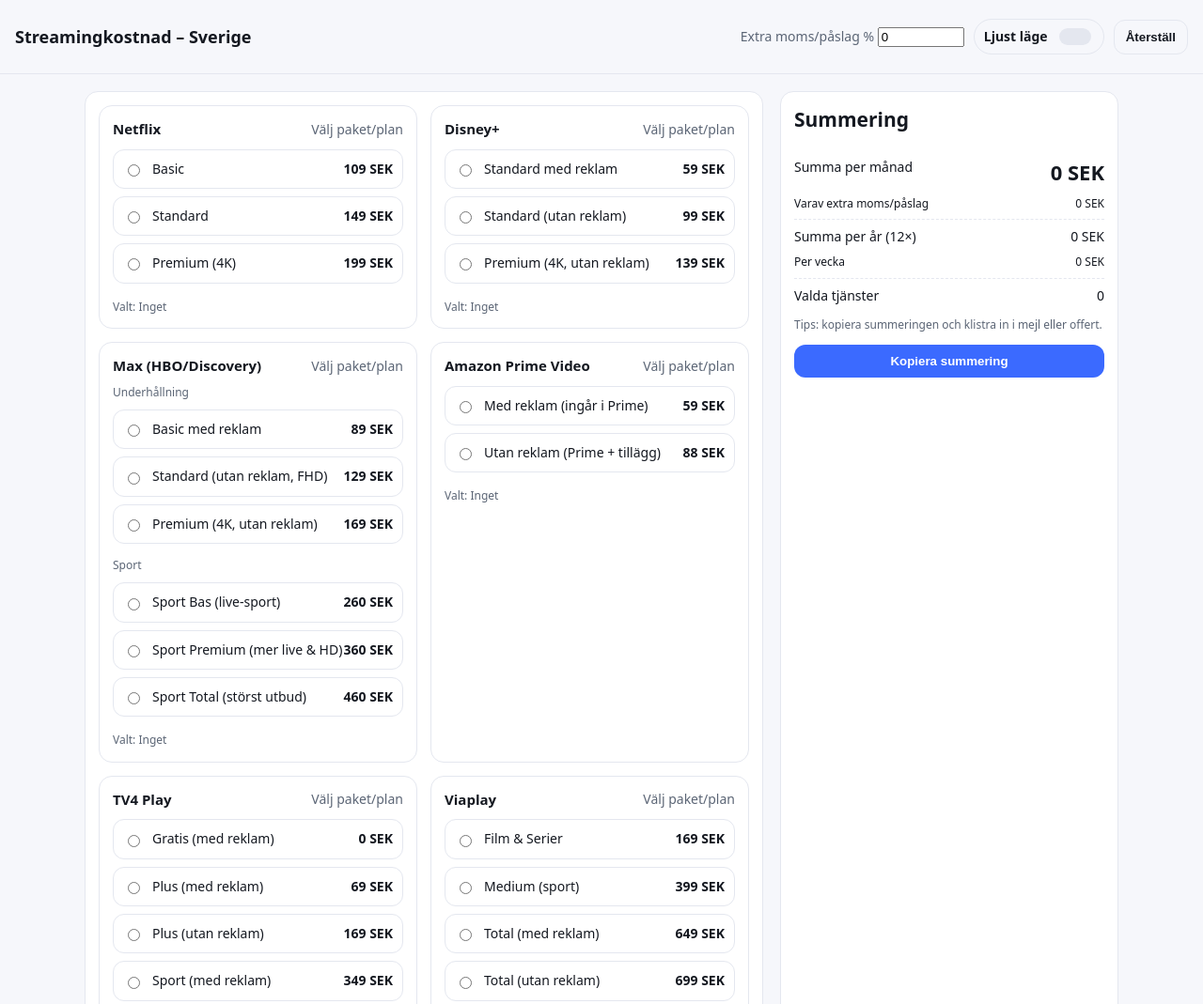
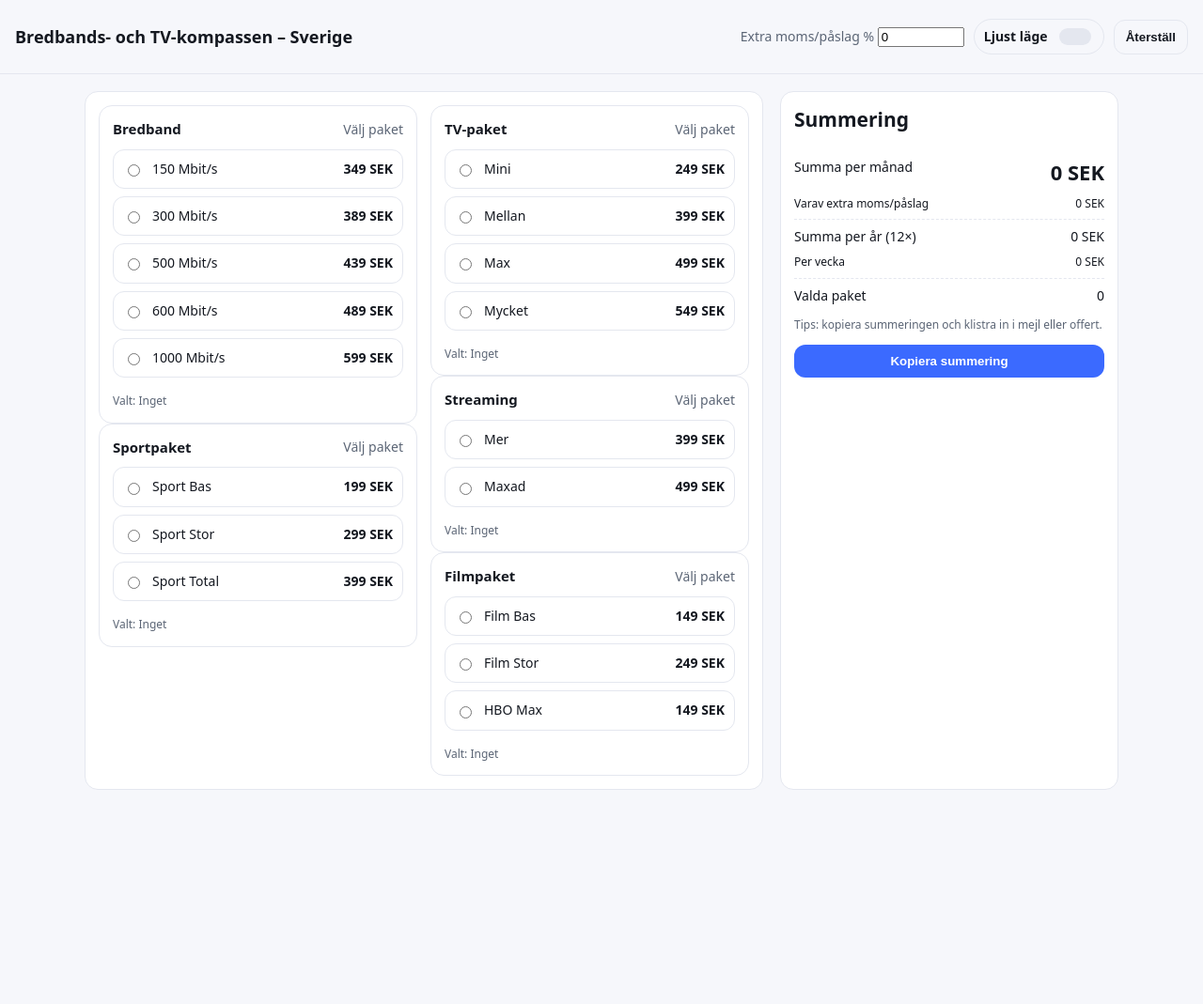
Before and after one commit to MaristoFlow/StreamCalc, a plain HTML site: page index (25).html in a window 1280 px wide. Shown: the top 1069 px of the page at 94% size. After the commit the page ends 859 px from the top, so only its background shows below. Drawn offline with Linux system fonts and the light colour scheme.

Commit message:
Update index (25).html

```diff
--- a/index (25).html
+++ b/index (25).html
@@ -3,7 +3,7 @@
 <head>
   <meta charset="utf-8" />
   <meta name="viewport" content="width=device-width, initial-scale=1" />
-  <title>Streamingkostnad – Sverige</title>
+  <title>Bredbands- och TV-kompassen – Sverige</title>
   <style>
     :root{
       --bg:#0f1115;--card:#141820;--muted:#9aa3b2;--text:#e9edf5;--accent:#7aa2ff;--line:#202736;
@@ -21,8 +21,11 @@
     main{max-width:1100px;margin:0 auto;padding:18px;display:grid;grid-template-columns: 1fr 360px;gap:18px}
     @media (max-width: 980px){main{grid-template-columns:1fr}}
     .card{background:var(--card);border:1px solid var(--line);border-radius:14px;padding:14px}
-    .services{display:grid;grid-template-columns:repeat(2,minmax(0,1fr));gap:14px}
-    @media (max-width:720px){.services{grid-template-columns:1fr}}
+
+    /* Två kolumner i tjänstelistan: vänster (bredband+sport), höger (tv+streaming+film) */
+    .columns{display:grid;grid-template-columns:repeat(2,minmax(0,1fr));gap:14px}
+    @media (max-width:720px){.columns{grid-template-columns:1fr}}
+
     .service{display:flex;flex-direction:column;gap:10px}
     .service header{display:flex;justify-content:space-between;align-items:center;border:0;padding:0}
     .service h2{font-size:15px;margin:0}
@@ -48,14 +51,13 @@
     .note{font-size:12px;color:var(--muted)}
     .hr{border:0;border-top:1px dashed var(--line);margin:8px 0}
 
-    /* Valmarkering */
     .selected{border-color: var(--accent);box-shadow: 0 0 0 2px var(--glow-color);background: var(--glow-bg)}
     .subhead{font-size:12px;color:var(--muted);margin-top:-2px}
   </style>
 </head>
 <body>
   <header>
-    <h1>Streamingkostnad – Sverige</h1>
+    <h1>Bredbands- och TV-kompassen – Sverige</h1>
     <div class="right">
       <label class="muted">Extra moms/påslag %
         <input type="number" id="vat" value="0" min="0" max="50" step="1" style="width:84px"/>
@@ -72,102 +74,87 @@
   </header>
 
   <main>
+    <!-- Tjänster (vänster sektion) -->
     <section class="card">
-      <div class="services" id="services"></div>
+      <div class="columns">
+        <!-- VÄNSTER KOLUMN: Bredband + Sport -->
+        <div id="leftCol"></div>
+        <!-- HÖGER KOLUMN: TV + Streaming + Film -->
+        <div id="rightCol"></div>
+      </div>
     </section>
 
+    <!-- Summering (höger sektion) -->
     <aside class="card total-card">
       <h2 style="margin-top:0">Summering</h2>
       <div class="chips" id="selectedChips"></div>
 
-      <div class="row">
-        <div>Summa per månad</div>
-        <div id="monthly" class="grand" aria-live="polite">0 SEK</div>
-      </div>
-      <div class="row kicker">
-        <div>Varav extra moms/påslag</div>
-        <div id="vatAmt" aria-live="polite">0 SEK</div>
-      </div>
+      <div class="row"><div>Summa per månad</div><div id="monthly" class="grand" aria-live="polite">0 SEK</div></div>
+      <div class="row kicker"><div>Varav extra moms/påslag</div><div id="vatAmt" aria-live="polite">0 SEK</div></div>
       <hr class="hr">
-      <div class="row">
-        <div>Summa per år (12×)</div>
-        <div id="yearly" aria-live="polite">0 SEK</div>
-      </div>
-      <div class="row kicker">
-        <div>Per vecka</div>
-        <div id="perWeek" aria-live="polite">0 SEK</div>
-      </div>
+      <div class="row"><div>Summa per år (12×)</div><div id="yearly" aria-live="polite">0 SEK</div></div>
+      <div class="row kicker"><div>Per vecka</div><div id="perWeek" aria-live="polite">0 SEK</div></div>
       <hr class="hr">
-      <div class="row"><div>Valda tjänster</div><div id="count" aria-live="polite">0</div></div>
+      <div class="row"><div>Valda paket</div><div id="count" aria-live="polite">0</div></div>
       <p class="note">Tips: kopiera summeringen och klistra in i mejl eller offert.</p>
       <button id="copyBtn" class="btn" style="width:100%">Kopiera summering</button>
     </aside>
   </main>
 
 <script>
-/* === KONFIG – fasta SEK-priser (inkl moms i listpris) === */
+/* === KONFIG – kategoriupplägg & prisnivåer (kan justeras) ===
+   En (1) vald plan per kategori (service.id). Kategorier kan kombineras. */
 const CONFIG = {
   currency: 'SEK',
+  leftOrder:  ['broadband','sport'],          // renderas i vänster kolumn
+  rightOrder: ['tv','streaming','film'],      // renderas i höger kolumn
   services: [
-    {
-      id:'netflix', name:'Netflix',
-      plans:[
-        { id:'basic',    label:'Basic',            priceSEK: 109 },
-        { id:'standard', label:'Standard',         priceSEK: 149 },
-        { id:'premium',  label:'Premium (4K)',     priceSEK: 199 }
+    /* Bredband – välj en hastighet */
+    { id:'broadband', name:'Bredband',
+      plans: [
+        { id:'bb150', label:'150 Mbit/s',  priceSEK:349 },
+        { id:'bb300', label:'300 Mbit/s',  priceSEK:389 },
+        { id:'bb500', label:'500 Mbit/s',  priceSEK:439 },
+        { id:'bb600', label:'600 Mbit/s',  priceSEK:489 },
+        { id:'bb1000',label:'1000 Mbit/s', priceSEK:599 },
       ]
     },
-    {
-      id:'disney', name:'Disney+',
-      plans:[
-        { id:'ads',      label:'Standard med reklam',           priceSEK: 59  },
-        { id:'standard', label:'Standard (utan reklam)',        priceSEK: 99  },
-        { id:'premium',  label:'Premium (4K, utan reklam)',     priceSEK: 139 }
+
+    /* TV – paket (Mini, Mellan, Max, Mycket) */
+    { id:'tv', name:'TV-paket',
+      plans: [
+        { id:'tvMini',   label:'Mini',   priceSEK:249 },
+        { id:'tvMellan', label:'Mellan', priceSEK:399 },
+        { id:'tvMax',    label:'Max',    priceSEK:499 },
+        { id:'tvMycket', label:'Mycket', priceSEK:549 },
       ]
     },
-    {
-      id:'max', name:'Max (HBO/Discovery)',
-      /* Viktigt: Sport är egna fristående planer – inget tillägg krävs */
-      plans:[
-        { id:'basicAds',    label:'Basic med reklam',               priceSEK: 89  },
-        { id:'standard',    label:'Standard (utan reklam, FHD)',    priceSEK: 129 },
-        { id:'premium',     label:'Premium (4K, utan reklam)',      priceSEK: 169 },
-        { id:'sportBase',   label:'Sport Bas (live-sport)',         priceSEK: 260 },
-        { id:'sportPremium',label:'Sport Premium (mer live & HD)',  priceSEK: 360 },
-        { id:'sportTotal',  label:'Sport Total (störst utbud)',     priceSEK: 460 }
-      ],
-      groups: [
-        { title: 'Underhållning', ids: ['basicAds','standard','premium'] },
-        { title: 'Sport',         ids: ['sportBase','sportPremium','sportTotal'] }
+
+    /* Streaming – Mer, Maxad */
+    { id:'streaming', name:'Streaming',
+      plans: [
+        { id:'strMer',   label:'Mer',    priceSEK:399 },
+        { id:'strMaxad', label:'Maxad',  priceSEK:499 },
       ]
     },
-    {
-      id:'prime', name:'Amazon Prime Video',
-      plans:[
-        { id:'ads',      label:'Med reklam (ingår i Prime)',    priceSEK: 59  },
-        { id:'adfree',   label:'Utan reklam (Prime + tillägg)', priceSEK: 88  }
+
+    /* Sport – kan kombineras med TV/Streaming, men här väljer man ett sportpaket */
+    { id:'sport', name:'Sportpaket',
+      plans: [
+        { id:'sportBas',  label:'Sport Bas',  priceSEK:199 },
+        { id:'sportStor', label:'Sport Stor', priceSEK:299 },
+        { id:'sportTotal',label:'Sport Total',priceSEK:399 },
       ]
     },
-    {
-      id:'tv4', name:'TV4 Play',
-      plans:[
-        { id:'free',       label:'Gratis (med reklam)',           priceSEK: 0   },
-        { id:'plus',       label:'Plus (med reklam)',             priceSEK: 69  },
-        { id:'plusNoAds',  label:'Plus (utan reklam)',            priceSEK: 169 },
-        { id:'sportAds',   label:'Sport (med reklam)',            priceSEK: 349 },
-        { id:'sport',      label:'Sport (utan reklam)',           priceSEK: 399 },
-        { id:'sportTotal', label:'Sport Total (utan reklam)',     priceSEK: 599 }
+
+    /* Film – tilläggs-/filmkategori */
+    { id:'film', name:'Filmpaket',
+      plans: [
+        { id:'filmBas',  label:'Film Bas',  priceSEK:149 },
+        { id:'filmStor', label:'Film Stor', priceSEK:249 },
+        { id:'hboMax',   label:'HBO Max',   priceSEK:149 },
       ]
     },
-    {
-      id:'viaplay', name:'Viaplay',
-      plans:[
-        { id:'films',    label:'Film & Serier',                   priceSEK: 169 },
-        { id:'medium',   label:'Medium (sport)',                  priceSEK: 399 },
-        { id:'totalAds', label:'Total (med reklam)',              priceSEK: 649 },
-        { id:'total',    label:'Total (utan reklam)',             priceSEK: 699 }
-      ]
-    }
   ]
 };
 
@@ -178,84 +165,65 @@
 const $ = (sel, root=document)=>root.querySelector(sel);
 const $$ = (sel, root=document)=>[...root.querySelectorAll(sel)];
 
-/* === Rendering === */
-function renderServices(){
-  const wrap = document.getElementById('services');
-  wrap.innerHTML = '';
-  CONFIG.services.forEach(s => {
+/* === Rendering av en kategori (service) === */
+function renderServiceCard(service){
   const card = document.createElement('div');
   card.className = 'card service';
 
-    // Stöd för (frivilliga) grupper, används för Max
-    let groupsHTML = '';
-    if (s.groups && s.groups.length){
-      groupsHTML = s.groups.map(g=>{
-        const rows = g.ids.map(pid=>{
-          const p = s.plans.find(x=>x.id===pid);
-          const radioId = `${s.id}-${p.id}`;
+  const plansHTML = service.plans.map(p=>{
+    const radioId = `${service.id}-${p.id}`;
     return `
       <div class="plan">
         <label for="${radioId}">
-                <input type="radio" name="${s.id}" id="${radioId}" value="${p.id}">
+          <input type="radio" name="${service.id}" id="${radioId}" value="${p.id}">
           <div>${p.label}</div>
         </label>
         <div class="price">${fmt(p.priceSEK)}</div>
       </div>`;
   }).join('');
-        return `<div class="subhead">${g.title}</div><div class="plans">${rows}</div>`;
-      }).join('');
-    }
 
   card.innerHTML = `
     <header>
-        <h2>${s.name}</h2>
-        <span class="muted">Välj paket/plan</span>
+      <h2>${service.name}</h2>
+      <span class="muted">Välj paket</span>
     </header>
-      ${groupsHTML || `<div class="plans" id="plans-${s.id}"></div>`}
-      <div class="note">Valt: <span id="sel-${s.id}">Inget</span></div>
+    <div class="plans">${plansHTML}</div>
+    <div class="note">Valt: <span id="sel-${service.id}">Inget</span></div>
   `;
-    wrap.appendChild(card);
 
-    // Om grupper användes ovan, behöver vi bara hooka inputs; annars rendera vanliga planer här
-    if (!(s.groups && s.groups.length)){
-      const plansDiv = card.querySelector('#plans-'+s.id);
-      s.plans.forEach(p => {
-        const row = document.createElement('div');
-        row.className = 'plan';
-        const radioId = `${s.id}-${p.id}`;
-        row.innerHTML = `
-          <label for="${radioId}">
-            <input type="radio" name="${s.id}" id="${radioId}" value="${p.id}">
-            <div>${p.label}</div>
-          </label>
-          <div class="price">${fmt(p.priceSEK)}</div>
-        `;
-        plansDiv.appendChild(row);
-      });
-    }
-
-    // Lyssna på alla radio i denna service
-    $$(`input[type=radio][name="${s.id}"]`, card).forEach(input=>{
+  // lyssna på ändringar
+  $$(`input[type=radio][name="${service.id}"]`, card).forEach(input=>{
     input.addEventListener('change', ()=>{
-        selectedPlans[s.id] = input.value;
-        highlightSelectedPlan(s.id, input.id);
-        const plan = s.plans.find(p=>p.id===input.value);
-        document.getElementById('sel-'+s.id).textContent = plan ? plan.label : 'Inget';
+      selectedPlans[service.id] = input.value;
+      highlightSelected(service.id, input.id, card);
+      const plan = service.plans.find(p=>p.id===input.value);
+      card.querySelector('#sel-'+service.id).textContent = plan ? plan.label : 'Inget';
       updateTotals();
     });
   });
-  });
-  updateTotals();
+
+  return card;
 }
 
-/* Markera vald plan visuellt */
-function highlightSelectedPlan(serviceId, pickedRadioId){
-  // kan finnas flera .plans-block om grupper används
-  $$(`.plan`, document.getElementById('services'))
-    .filter(el => el.querySelector(`input[name="${serviceId}"]`))
-    .forEach(el => el.classList.remove('selected'));
-  const picked = document.getElementById(pickedRadioId)?.closest('.plan');
+/* Markera vald plan inom kategorin */
+function highlightSelected(serviceId, pickedRadioId, scope){
+  $$('.plan', scope).forEach(el => el.classList.remove('selected'));
+  const picked = scope.querySelector('#'+CSS.escape(pickedRadioId))?.closest('.plan');
   if (picked) picked.classList.add('selected');
+}
+
+/* === Rendera hela layouten: vänster/höger kolumn enligt order === */
+function renderColumns(){
+  const leftWrap = document.getElementById('leftCol');
+  const rightWrap = document.getElementById('rightCol');
+  leftWrap.innerHTML = '';
+  rightWrap.innerHTML = '';
+
+  const servicesById = Object.fromEntries(CONFIG.services.map(s=>[s.id,s]));
+  CONFIG.leftOrder.forEach(id => leftWrap.appendChild(renderServiceCard(servicesById[id])));
+  CONFIG.rightOrder.forEach(id => rightWrap.appendChild(renderServiceCard(servicesById[id])));
+
+  updateTotals();
 }
 
 /* Summeringar */
@@ -264,7 +232,6 @@
   const chipsWrap = document.getElementById('selectedChips');
   chipsWrap.innerHTML = '';
 
-  // Planer
   Object.entries(selectedPlans).forEach(([sid,pid])=>{
     const svc = CONFIG.services.find(s=>s.id===sid);
     const plan = svc?.plans.find(p=>p.id===pid);
@@ -291,7 +258,7 @@
 /* Kopiera summering */
 function copySummary(){
   let lines = [];
-  lines.push('Streamingkostnad – Summering');
+  lines.push('Bredbands- och TV-kompassen – Summering');
   lines.push('');
 
   Object.entries(selectedPlans).forEach(([sid,pid])=>{
@@ -325,7 +292,7 @@
 
 /* Tema – toggle + persistence */
 function initTheme(){
-  const saved = localStorage.getItem('streaming-theme');
+  const saved = localStorage.getItem('compass-theme');
   const prefersLight = window.matchMedia && window.matchMedia('(prefers-color-scheme: light)').matches;
   const initial = saved || (prefersLight ? 'light' : 'dark');
   document.documentElement.setAttribute('data-theme', initial);
@@ -338,12 +305,12 @@
     const theme = sw.checked ? 'light' : 'dark';
     document.documentElement.setAttribute('data-theme', theme);
     document.getElementById('themeLabel').textContent = sw.checked ? 'Ljust läge' : 'Mörkt läge';
-    localStorage.setItem('streaming-theme', theme);
+    localStorage.setItem('compass-theme', theme);
   });
 }
 
 /* Init */
-renderServices();
+renderColumns();
 initTheme();
 
 document.getElementById('vat').addEventListener('input', updateTotals);
```
Lines whose indentation alone changed are shown as unchanged.
